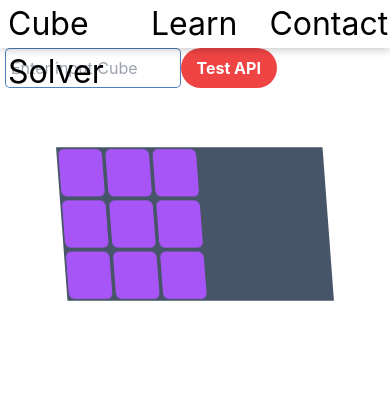
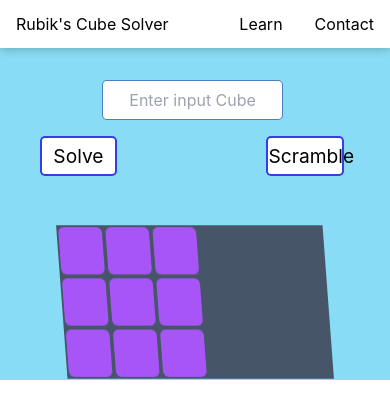
Before and after one commit to Arpan3323/rubiks-cube-frontend, a React (Create React App) app: page / in a window 390 px wide. Shown: the top 418 px of the page. Built offline with nearby package versions, Linux system fonts and the light colour scheme.

Commit message:
Update styling for home page and navbar

```diff
--- a/src/App.css
+++ b/src/App.css
@@ -1,9 +1,3 @@
-.userInputField {
-  width: 45%;
-  height: 40px;
-  border-radius: 5px;
-  border: 1px solid #2e68b4d7;
-  padding: 5px;
-  margin-bottom: 10px;
-  margin-left: 5px;
+.app{
+  background-color:rgba(58, 197, 239, 0.598)
 }
--- a/src/App.js
+++ b/src/App.js
@@ -12,7 +12,7 @@ const App = () => {
 
 
   return (
-    <div>
+    <div className='app'>
       <Navbar />
       <Home />
       <LeftCubeFace />
--- a/src/components/home/Home.js
+++ b/src/components/home/Home.js
@@ -36,10 +36,16 @@ const Home = () => {
     )
     }
   return (
-    <div className='cubeFields'>
-        <input placeholder='Enter input Cube' aria-label='Enter' className='userInputField' type="text" onChange={handleChange}/>
-        <button onClick={getResponse} className='bg-red-500 hover:bg-blue-700 text-white font-bold py-2 px-4 rounded-full'>Test API</button>
-        {cubeSolution}
+    <div className='homeContainer'>
+      <div className='cubeStringFields'>
+        <input placeholder='Enter input Cube' className='userInputField' type="text" onChange={handleChange}/>
+      </div>
+      <div className="userButtons responsive">
+        <button onClick={getResponse} >Solve</button>
+        <button onClick={getResponse} >Scramble</button>
+
+      </div>
+      {cubeSolution}
       </div>
   )
 }
--- a/src/components/home/home.css
+++ b/src/components/home/home.css
@@ -1,6 +1,56 @@
-/* styles.css or styles.scss */
-@import 'tailwindcss/base';
-@import 'tailwindcss/components';
-@import 'tailwindcss/utilities';
 
-/* Your additional styles can go here */
+.homeContainer {
+    display: flex;
+    flex-direction: column;
+    align-items: center;
+    justify-content: center;
+}
+
+
+.cubeStringFields{
+    display: flex;
+    justify-content: center;
+    width: 100%;
+    padding: 2rem 1rem 1rem 0.7rem;
+    gap: 1rem;
+
+}
+
+.userButtons{
+
+    display: flex;
+    flex-direction: row;
+    justify-content: center;
+    align-items: center;
+    gap: 4rem;
+    width: 100%;
+
+}
+
+.userButtons button{
+    background-color: #fff;
+    border: 2px solid rgba(18, 25, 225, 0.843);
+    text-align: center;
+    font-size: 1.2rem;
+    border-radius: 5px;
+    cursor: pointer;
+    transition: all 0.5s ease;
+    width: 20%;
+    height: 40px;
+    margin-left: 2.5rem;
+    margin-right: 2.85rem;
+}
+
+.userButtons button:hover{
+    background-color: rgba(18, 25, 225, 0.843);
+    color: #fff;
+}
+
+.userInputField {
+    width: 50%;
+    height: 40px;
+    border-radius: 5px;
+    border: 1px solid #2e68b4d7;
+    text-align: center;
+
+  }
--- a/src/components/navbar/Navbar.css
+++ b/src/components/navbar/Navbar.css
@@ -5,9 +5,9 @@
     justify-content: space-between;
     align-items: center;
     gap: 2rem;
-    padding: 0rem 0.5rem;
+    padding: 0rem 1rem;
     position: sticky;
-    height: 48px;
+    height: 3rem;
 }
 
 
@@ -26,12 +26,12 @@
     left: 0;
     width: 0;
     height: 5px;
-    background: rgba(58, 197, 239, 0.843);
+    background: rgba(58, 200, 239, 0.843);
     transition: width 0.5s ease;
 }
 
 .navbar a:hover {
-    color: rgba(58, 197, 239, 0.843);
+    color: rgba(58, 200, 239, 0.843);
 }
 
 .navbar a:hover::after {
@@ -49,3 +49,58 @@
 .navbar ul a::after {
     bottom: -3px;
 }
+
+@media screen and (max-width: 768px) {
+    .navbar{
+        background-color: #fff;
+        box-shadow: 0px 0px 10px rgba(0,0,0,0.3);
+        display: flex;
+        justify-content: space-between;
+        align-items: center;
+        gap: 2rem;
+        padding: 0rem 1rem;
+        position: sticky;
+        height: 3rem;
+    }
+
+
+    .navbar a {
+
+        position: relative;
+        transition: color 0.5s ease;
+        font-size: 1rem;
+
+    }
+
+    .navbar a::after {
+        content: '';
+        position: absolute;
+        bottom: 0;
+        left: 0;
+        width: 0;
+        height: 5px;
+        background: rgba(58, 121, 239, 0.843);
+        transition: width 0.5s ease;
+    }
+
+    .navbar a:hover {
+        color: rgba(58, 121, 239, 0.843);
+    }
+
+    .navbar a:hover::after {
+        width: 100%;
+    }
+
+    .navbar ul {
+        text-decoration: none;
+        list-style: none;
+        display: flex;
+        justify-content: space-between;
+        gap: 2rem;
+    }
+
+    .navbar ul a::after {
+        bottom: -3px;
+    }
+
+}
```
